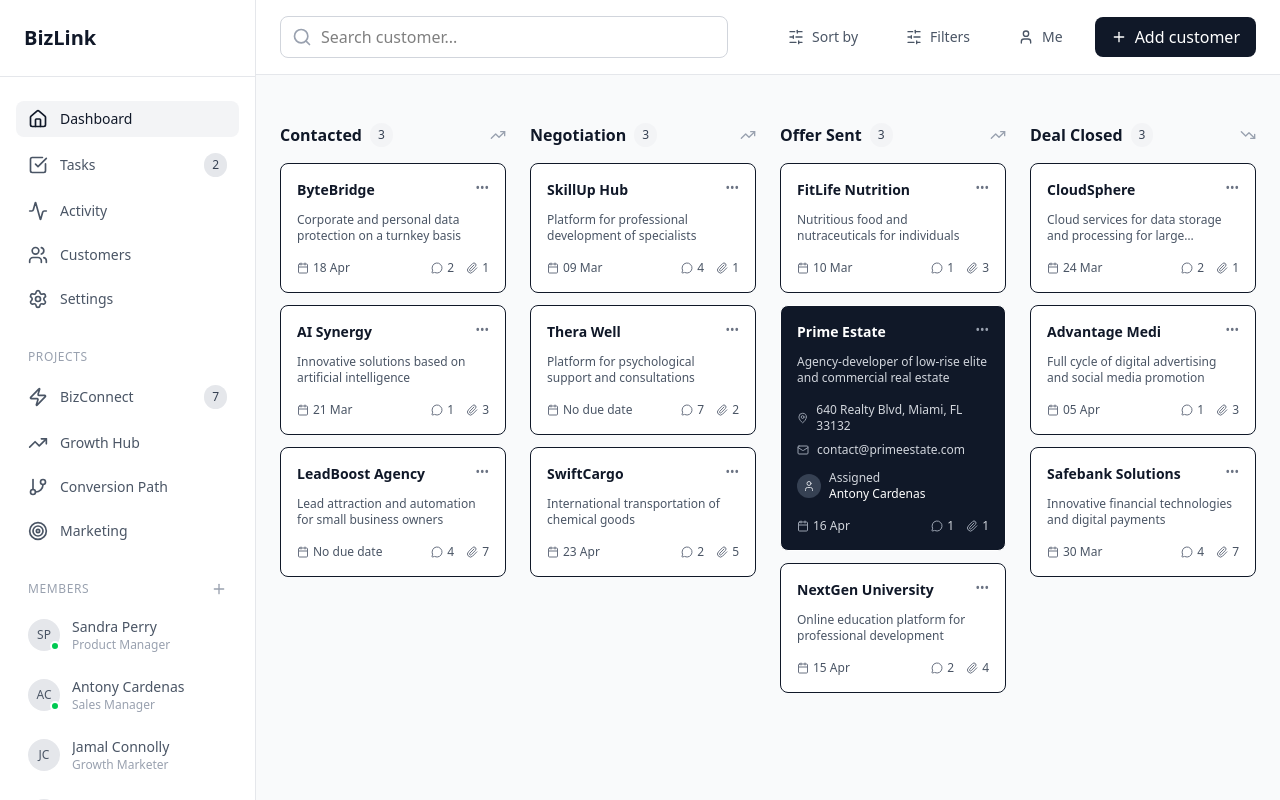
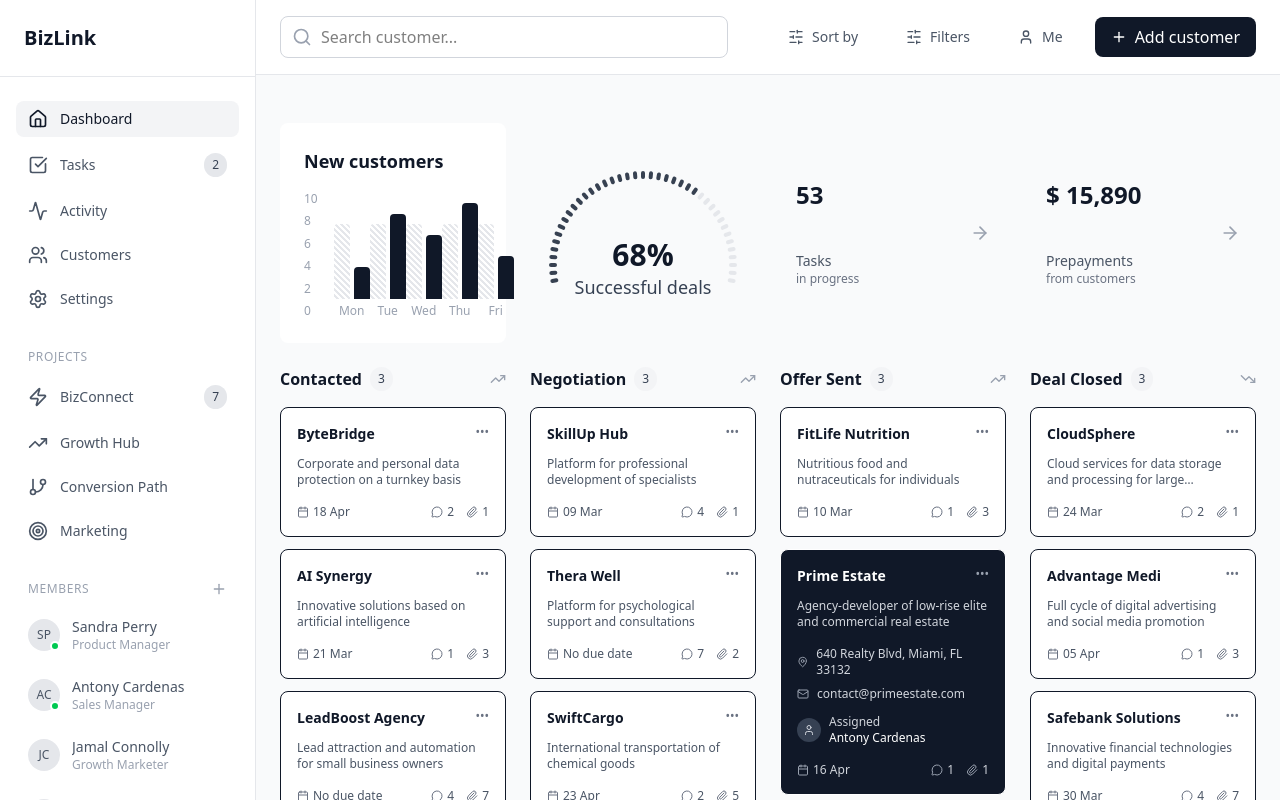
Before and after one commit to ay690/Enlog_Assignment, a React (Vite) app: page / in a window 1280 px wide. Shown: the top 800 px of the page. Built offline with nearby package versions, Linux system fonts and the light colour scheme.

Commit message:
UI: dashboard stats

```diff
--- /dev/null
+++ b/src/components/Dashboard/CircularProgress.tsx
@@ -0,0 +1,68 @@
+import React from 'react';
+
+interface CircularProgressProps {
+  percentage: number;
+  title: string;
+  subtitle: string;
+  size?: number;
+  strokeWidth?: number;
+  tickCount?: number;
+}
+
+const CircularProgress: React.FC<CircularProgressProps> = ({
+  percentage,
+  title,
+  subtitle,
+  size = 200,
+  strokeWidth = 4,
+  tickCount = 40,
+}) => {
+  const center = size / 2;
+  const radius = center - strokeWidth * 2;
+  const startAngle = -190; // degrees
+  const endAngle = 10;    // degrees
+  const angleStep = (endAngle - startAngle) / tickCount;
+  const activeTicks = Math.round((percentage / 100) * tickCount);
+
+  // Convert degrees to radians
+  const deg2rad = (deg: number) => (deg * Math.PI) / 180;
+
+  const ticks = [];
+  for (let i = 0; i <= tickCount; i++) {
+    const angle = startAngle + angleStep * i;
+    const rad = deg2rad(angle);
+    const x1 = center + (radius - strokeWidth) * Math.cos(rad);
+    const y1 = center + (radius - strokeWidth) * Math.sin(rad);
+    const x2 = center + radius * Math.cos(rad);
+    const y2 = center + radius * Math.sin(rad);
+    const isActive = i <= activeTicks;
+
+    ticks.push(
+      <line
+        key={i}
+        x1={x1}
+        y1={y1}
+        x2={x2}
+        y2={y2}
+        stroke={isActive ? '#374151' : '#e5e7eb'}
+        strokeWidth={strokeWidth}
+        strokeLinecap="round"
+      />
+    );
+  }
+
+  return (
+    <div className="flex flex-col items-center justify-center p-4">
+      <svg width={size} height={size}>
+        {ticks}
+      </svg>
+      <div className="-mt-32 flex flex-col items-center justify-center">
+        <span className="text-3xl font-bold text-gray-900">{percentage}%</span>
+        <span className="text-lg text-gray-700">{title}</span>
+        <span className="text-sm text-gray-500">{subtitle}</span>
+      </div>
+    </div>
+  );
+};
+
+export default CircularProgress;
--- /dev/null
+++ b/src/components/Dashboard/NewCustomersChart.tsx
@@ -0,0 +1,74 @@
+import React from 'react';
+import { useAppSelector } from '../../store';
+
+const days = ['Mon', 'Tue', 'Wed', 'Thu', 'Fri'];
+
+const hatchStyle: React.CSSProperties = {
+  backgroundImage:
+    'repeating-linear-gradient(45deg, #e5e7eb 0, #e5e7eb 2px, transparent 2px, transparent 4px)',
+  backgroundSize: '6px 6px',
+};
+
+const NewCustomersChart: React.FC = () => {
+  const { previousCustomers = [], newCustomers = [] } = useAppSelector(
+    (state) => state.dashboard.stats
+  );
+
+  const prev = previousCustomers.length === newCustomers.length
+    ? previousCustomers
+    : newCustomers.map(() => 7);
+
+  const maxValue = Math.max(...newCustomers, ...prev, 1);
+  const ySteps = 5;
+  const stepValue = Math.ceil(maxValue / ySteps);
+
+  return (
+    <div className="p-6 rounded-lg bg-white">
+      <h3 className="text-lg font-semibold text-gray-900 mb-4">
+        New customers
+      </h3>
+
+      <div className="flex">
+        {/* Y-axis labels */}
+        <div className="flex flex-col justify-between h-32 mr-4">
+          {Array.from({ length: ySteps + 1 }).map((_, idx) => (
+            <span key={idx} className="text-xs text-gray-400">
+              {stepValue * (ySteps - idx)}
+            </span>
+          ))}
+        </div>
+
+        {/* Bars */}
+        <div className="flex items-end justify-between flex-1 h-32">
+          {days.map((day, i) => {
+            const prevH = (prev[i] / maxValue) * 100;
+            const currH = (newCustomers[i] / maxValue) * 100;
+
+            return (
+              <div key={day} className="flex flex-col items-center space-y-1">
+                <div className="flex items-end space-x-1 h-24">
+
+                  <div
+                    className="w-4 rounded-t"
+                    style={{
+                      ...hatchStyle,
+                      height: `${prevH}%`,
+                    }}
+                  />
+
+                  <div
+                    className="w-4 bg-gray-900 rounded-t"
+                    style={{ height: `${currH}%` }}
+                  />
+                </div>
+                <div className="text-xs text-gray-400">{day}</div>
+              </div>
+            );
+          })}
+        </div>
+      </div>
+    </div>
+  );
+};
+
+export default NewCustomersChart;
--- /dev/null
+++ b/src/components/Dashboard/StatsCard.tsx
@@ -0,0 +1,29 @@
+import React from 'react';
+import { ArrowRight } from 'lucide-react';
+
+interface StatsCardProps {
+  title: string;
+  value: string;
+  subtitle: string;
+  showArrow?: boolean;
+}
+
+const StatsCard: React.FC<StatsCardProps> = ({ title, value, subtitle, showArrow = false }) => {
+  return (
+    <div className="flex items-center justify-between p-4 rounded-lg">
+      <div>
+        <h3 className="text-2xl font-bold text-gray-900">{value}</h3>
+        <div className='mt-10'>
+
+        <p className="text-sm text-gray-600">{title}</p>
+        <p className="text-xs text-gray-500">{subtitle}</p>
+        </div>
+      </div>
+      {showArrow && (
+        <ArrowRight className="text-gray-400 cursor-pointer" size={20} />
+      )}
+    </div>
+  );
+};
+
+export default StatsCard;
--- a/src/pages/Dashboard.tsx
+++ b/src/pages/Dashboard.tsx
@@ -1,12 +1,38 @@
-import React from 'react'
-import PipelineBoard from '../components/Dashboard/PipelineBoard'
+import React from "react";
+import PipelineBoard from "../components/Dashboard/PipelineBoard";
+import NewCustomersChart from "../components/Dashboard/NewCustomersChart";
+import CircularProgress from "../components/Dashboard/CircularProgress";
+import StatsCard from "../components/Dashboard/StatsCard";
+import { useAppSelector } from "../store";
 
 const Dashboard: React.FC = () => {
+  const { stats } = useAppSelector((state) => state.dashboard);
+
   return (
-    <div className='space-y-6 p-6'>
-       <PipelineBoard />
+    <div className="space-y-6 p-6">
+      <div className="grid grid-cols-1 md:grid-cols-4 gap-6">
+        <NewCustomersChart />
+        <CircularProgress
+          percentage={stats.successfulDeals}
+          title="Successful deals"
+          subtitle=""
+        />
+        <StatsCard
+          title="Tasks"
+          value={stats.tasksInProgress.toString()}
+          subtitle="in progress"
+          showArrow={true}
+        />
+        <StatsCard
+          title="Prepayments"
+          value={`$ ${stats.prepayments.toLocaleString()}`}
+          subtitle="from customers"
+          showArrow={true}
+        />
+      </div>
+      <PipelineBoard />
     </div>
-  )
-}
+  );
+};
 
-export default Dashboard
+export default Dashboard;
--- a/src/store/slices/dashboardSlice.ts
+++ b/src/store/slices/dashboardSlice.ts
@@ -8,6 +8,7 @@ interface DashboardState {
 
 const initialState: DashboardState = {
   stats: {
+    previousCustomers: [2, 5, 4, 3, 6],
     newCustomers: [3, 8, 6, 9, 4, 7],
     successfulDeals: 68,
     tasksInProgress: 53,
--- a/src/types/index.ts
+++ b/src/types/index.ts
@@ -35,6 +35,7 @@ export interface Project {
 }
 
 export interface DashboardStats {
+  previousCustomers: number[];
   newCustomers: number[];
   successfulDeals: number;
   tasksInProgress: number;
```
